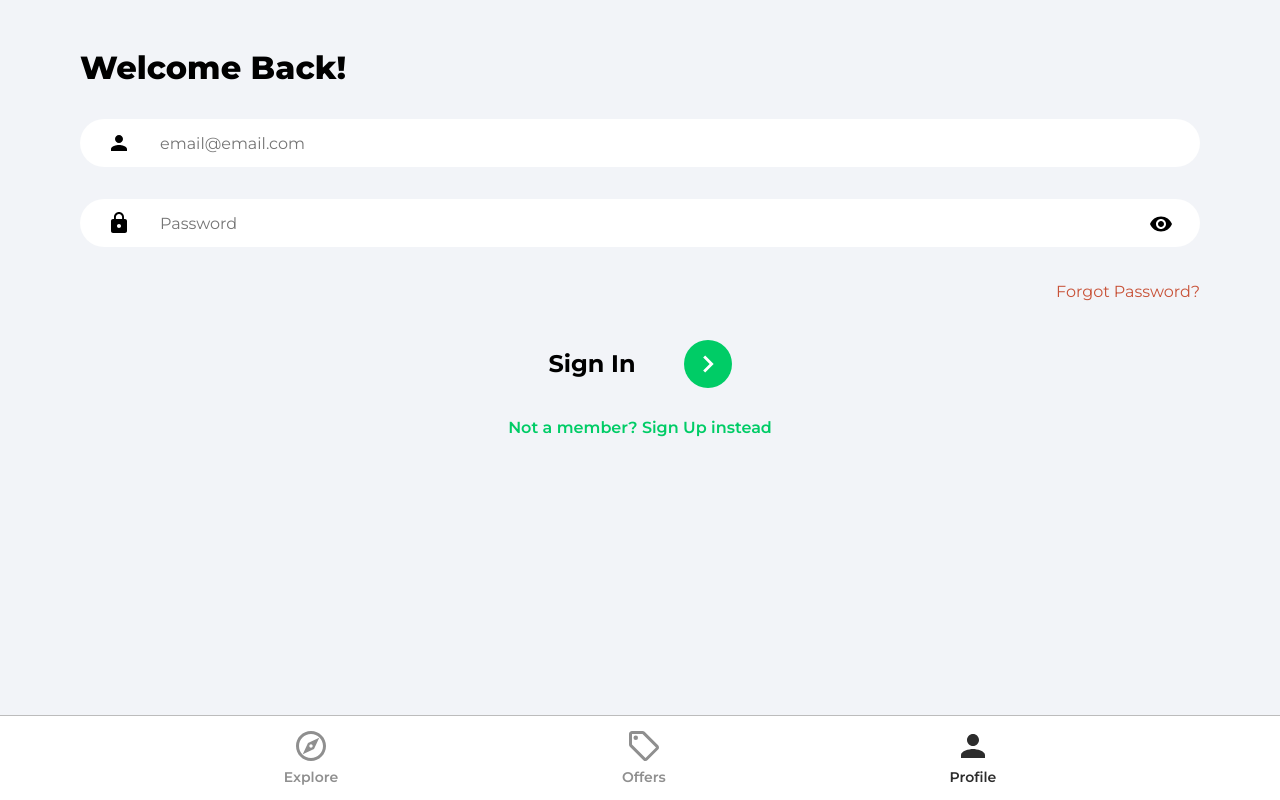
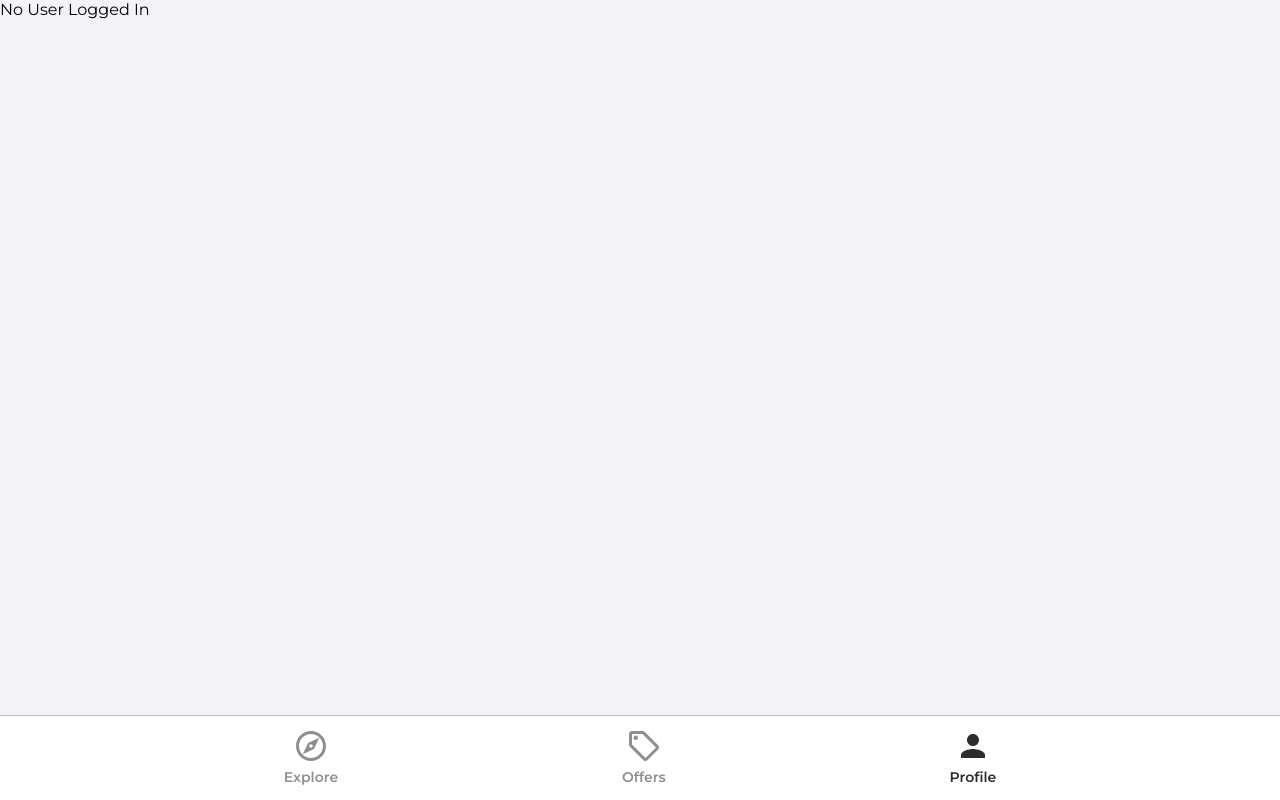
Before and after one commit to Olixfills/homz, a React (Create React App) app: page /profile in a window 1280 px wide. Built offline with nearby package versions, Linux system fonts and the light colour scheme.

Commit message:
auth done

```diff
--- a/src/App.js
+++ b/src/App.js
@@ -4,7 +4,7 @@ import Explore from './pages/Explore';
 import ForgotPassword from './pages/ForgotPassword';
 import Login from './pages/Login';
 import Offers from './pages/Offers';
-// import Profile from './pages/Profile';
+import Profile from './pages/Profile';
 import SignUp from './pages/SignUp';
 
 function App() {
@@ -14,7 +14,7 @@ function App() {
         <Routes>
           <Route path='/' element={<Explore />} />
           <Route path='/offers' element={<Offers />} />
-          <Route path='/profile' element={<Login />} />
+          <Route path='/profile' element={<Profile />} />
           <Route path='/signup' element={<SignUp />} />
           <Route path='/login' element={<Login />} />
           <Route path='/reset-password' element={<ForgotPassword />} />
--- a/src/pages/Login.jsx
+++ b/src/pages/Login.jsx
@@ -1,5 +1,7 @@
 import React, {useState} from 'react'
 import { Link, useNavigate } from 'react-router-dom'
+import { getAuth, signInWithEmailAndPassword } from "firebase/auth";
+
 
 import { ReactComponent as ArrowRightIcon } from '../assets/svg/keyboardArrowRightIcon.svg'
 import visibilityIcon from '../assets/svg/visibilityIcon.svg'
@@ -24,6 +26,25 @@ setFormData((prev => ({
 })))
 }
 
+const onSubmit = async (e) => {
+  e.preventDefault()
+
+  try {
+    const auth = getAuth()
+    const userCredential = await signInWithEmailAndPassword(auth, email, password)
+    const user = userCredential.user
+    // if (user) {
+    //   navigate('/')
+    // }
+    user && navigate('/')
+} catch (error) {
+    console.log(error);
+  }
+
+
+}
+
+
 
   return (
     <>
@@ -31,7 +52,7 @@ setFormData((prev => ({
         <header className='formHeader'>
           <p className='pageHeader'>Welcome Back!</p>
         </header>
-        <form>
+        <form onSubmit={onSubmit}>
           <input
           type="email"
           name="email"
--- a/src/pages/Profile.jsx
+++ b/src/pages/Profile.jsx
@@ -1,9 +1,20 @@
-import React from 'react'
+import React, { useEffect, useState } from 'react'
+import { getAuth } from 'firebase/auth'
 
 const Profile = () => {
-  return (
-    <div>Profile</div>
-  )
+const auth = getAuth()
+const [user, setUser] = useState({})
+
+  useEffect(() => {
+    setUser(auth.currentUser)
+
+
+  }, [auth.currentUser])
+
+
+  return user ? <h1>{user.displayName}</h1> : 'No User Logged In'
+
+
 }
 
 export default Profile
--- a/src/pages/SignUp.jsx
+++ b/src/pages/SignUp.jsx
@@ -1,5 +1,8 @@
 import React, { useState } from "react";
 import { Link, useNavigate } from "react-router-dom";
+import { getAuth, createUserWithEmailAndPassword, updateProfile } from "firebase/auth";
+import { setDoc, doc, serverTimestamp } from "firebase/firestore";
+import {db} from '../firebase.config'
 
 import { ReactComponent as ArrowRightIcon } from "../assets/svg/keyboardArrowRightIcon.svg";
 import visibilityIcon from "../assets/svg/visibilityIcon.svg";
@@ -12,9 +15,7 @@ const SignUp = () => {
     password: "",
     phone: "",
   });
-  // eslint-disable-next-line no-unused-vars
   const { name, email, password, phone } = formData;
-  // eslint-disable-next-line no-unused-vars
   const navigate = useNavigate();
 
   const onChange = (e) => {
@@ -24,13 +25,39 @@ const SignUp = () => {
     }));
   };
 
+  const onSubmit = async (e) => {
+    e.preventDefault()
+
+    try {
+      const auth = getAuth()
+      const userCredential = await createUserWithEmailAndPassword(auth, email, password, name, phone)
+      const user = userCredential.user
+
+      updateProfile(auth.currentUser, {
+        displayName: name
+      })
+      const formDataCopy = {...formData, }
+      delete formDataCopy.password
+      formDataCopy.timestamp = serverTimestamp()
+
+      await setDoc(doc(db, 'users', user.uid), formDataCopy)
+
+
+      navigate('/')
+
+
+    } catch (error) {
+      console.log(error);
+    }
+  }
+
   return (
     <>
       <div className="pageContainer">
         <header className="formHeader">
-          <p className="pageHeader">Welcome Back!</p>
+          <p className="pageHeader">Welcome!</p>
         </header>
-        <form>
+        <form onSubmit={onSubmit}>
           <div className="formDiv">
             <input
               type="text"
@@ -88,7 +115,7 @@ const SignUp = () => {
             </button>
           </div>
         </form>
-        <Link to="/signin" className="registerLink">
+        <Link to="/login" className="registerLink">
           Allready registered? Sign In instead
         </Link>
       </div>
```
